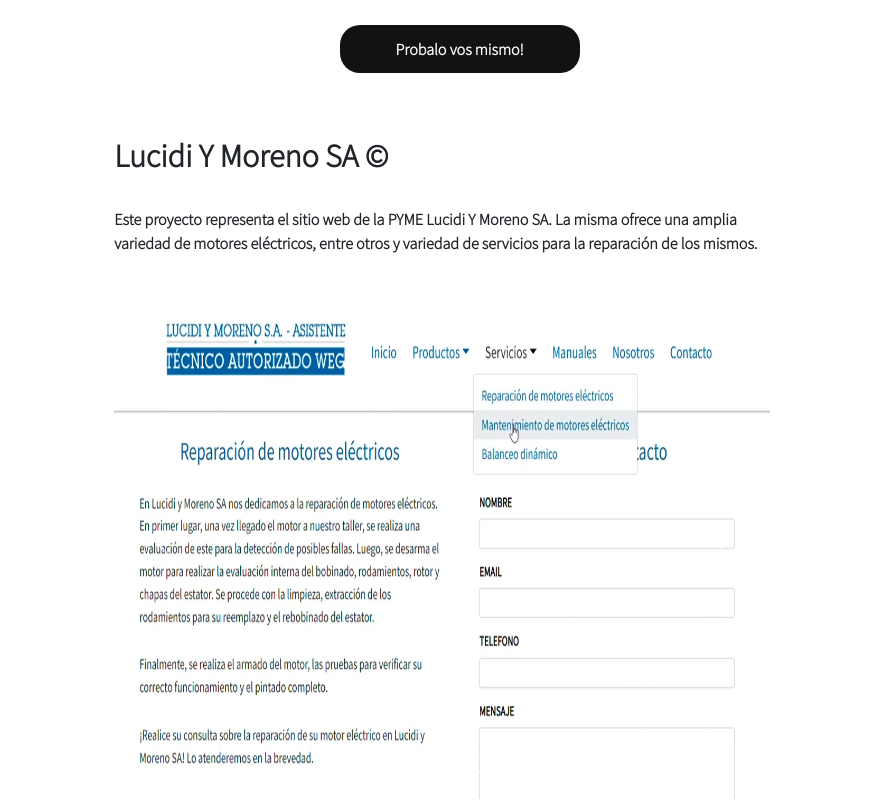
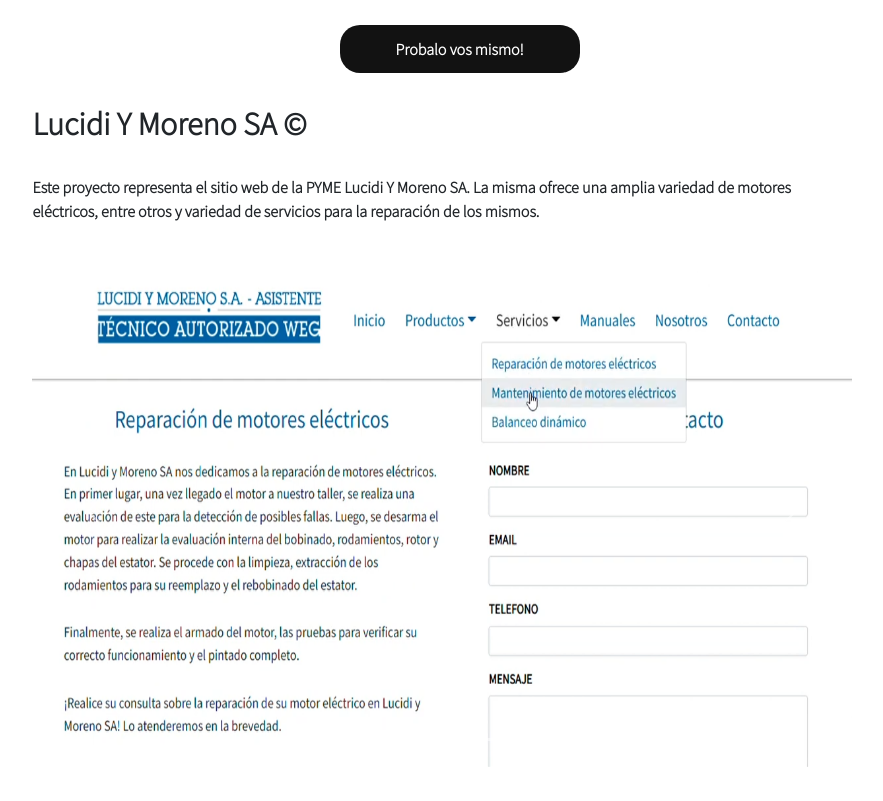
Before and after one commit to timoteorda/Curriculum, a React (Create React App) app: page /misProyectos in a window 1280 px wide. Shown: the part 1020-1821 px from the top of the page, without its empty margins (198-1081 px from the left). Built offline with nearby package versions, Linux system fonts and the light colour scheme.

Commit message:
Arreglo pagina mis proyectos

```diff
--- a/src/components/MisProyectos.js
+++ b/src/components/MisProyectos.js
@@ -13,7 +13,6 @@
             </div>
             <div className='carouselWhaikau'><CarouselWhaikau/></div>
             <a href="https://whaikau.vercel.app/" target='_blank'><button className='botonProbarProyecto'>Probalo vos mismo!</button></a>
-            <div className='proyecto'>
             <div>
                 <h2 className='tituloProyecto'>Lucidi Y Moreno SA ©</h2>
                 <p className='explicacionProyecto'>Este proyecto representa el sitio web de la PYME Lucidi Y Moreno SA. La misma ofrece una amplia variedad de motores eléctricos, entre otros y variedad de servicios para la reparación de los mismos.</p>
@@ -21,7 +20,6 @@
             <div className='carouselWhaikau'><CarouselLucidi/></div>
             <a href="https://lucidiymoreno.vercel.app/" target='_blank'><button className='botonProbarProyecto'>Probalo vos mismo!</button></a>
         </div>
-        </div>
         <h3 className='finalProyectos'>Mas proyectos serán presentados a la brevedad!</h3>
     </>
   )
```
